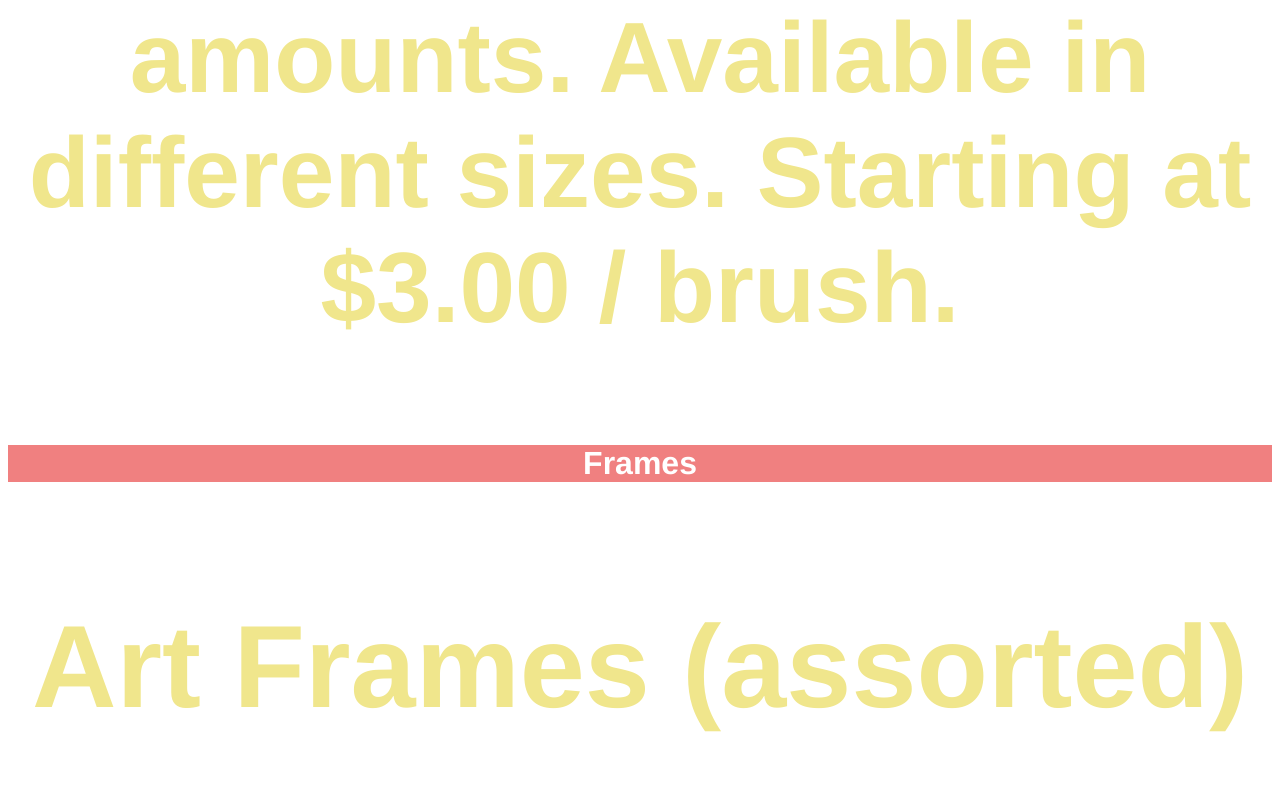
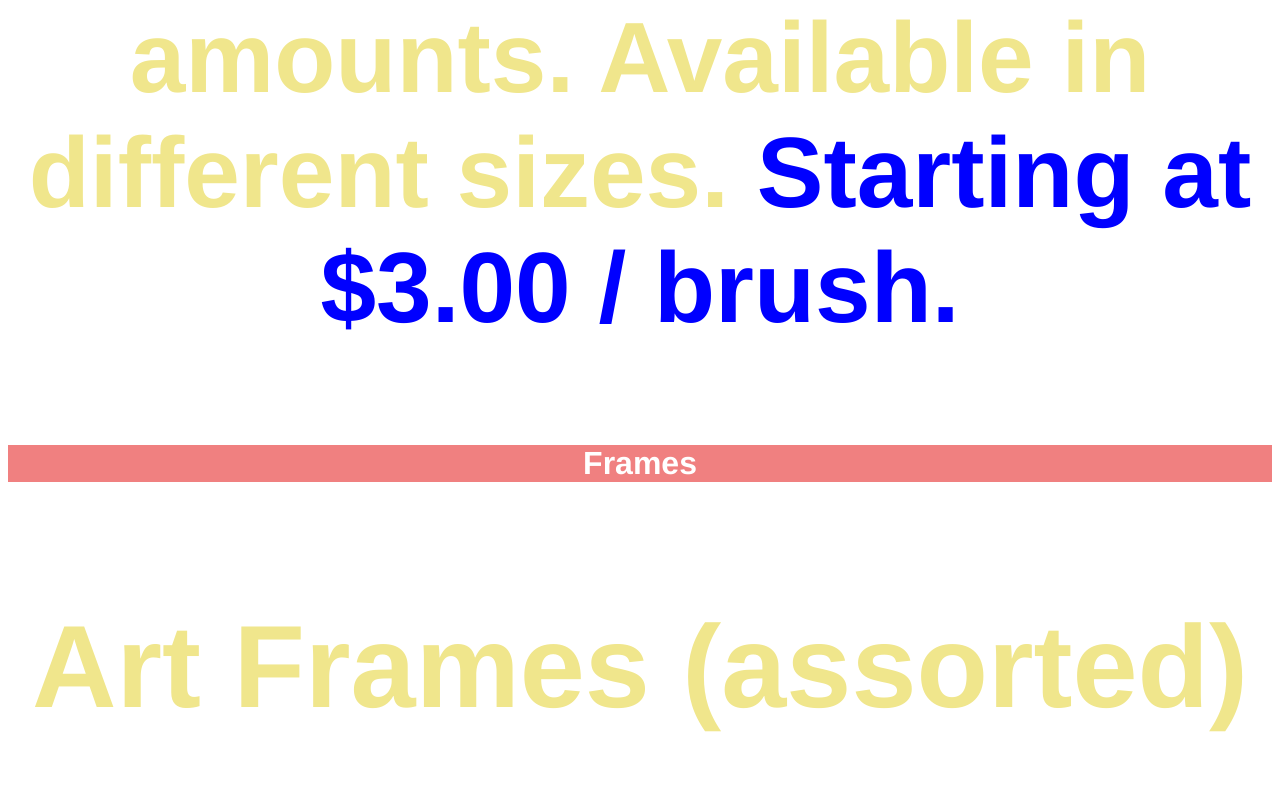
Before and after one commit to gigi847/gigi847.github.io, a plain HTML site: page index.html in a window 1280 px wide. Shown: the part 1851-2640 px from the top of the page. Drawn offline with Linux system fonts and the light colour scheme.

Commit message:
Update style.css

```diff
--- a/style.css
+++ b/style.css
@@ -26,3 +26,8 @@ h2 {
 .paint {
   background-color: skyblue;
 }
+
+strong {
+  font-weight: bold;
+  color: blue;
+}
```
